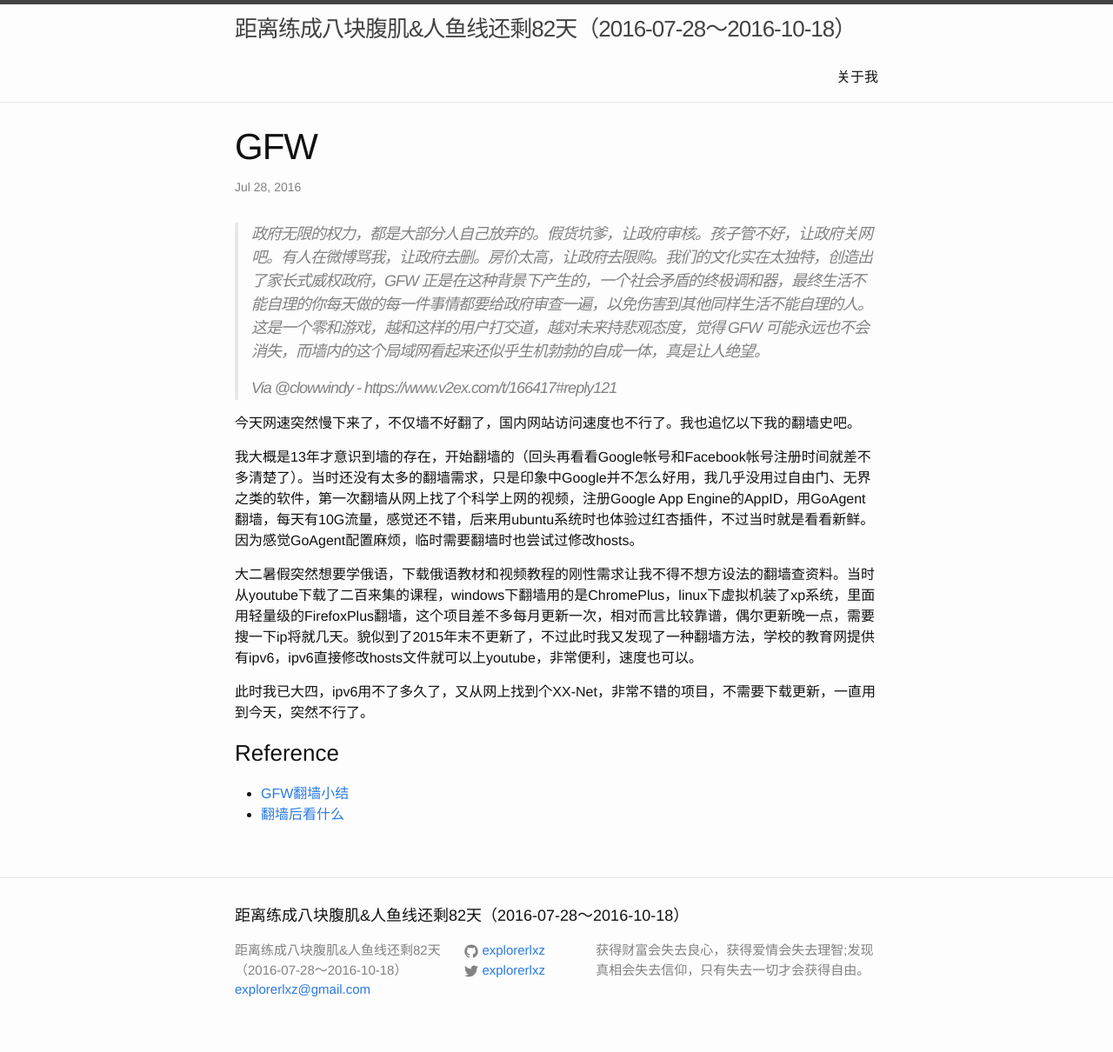
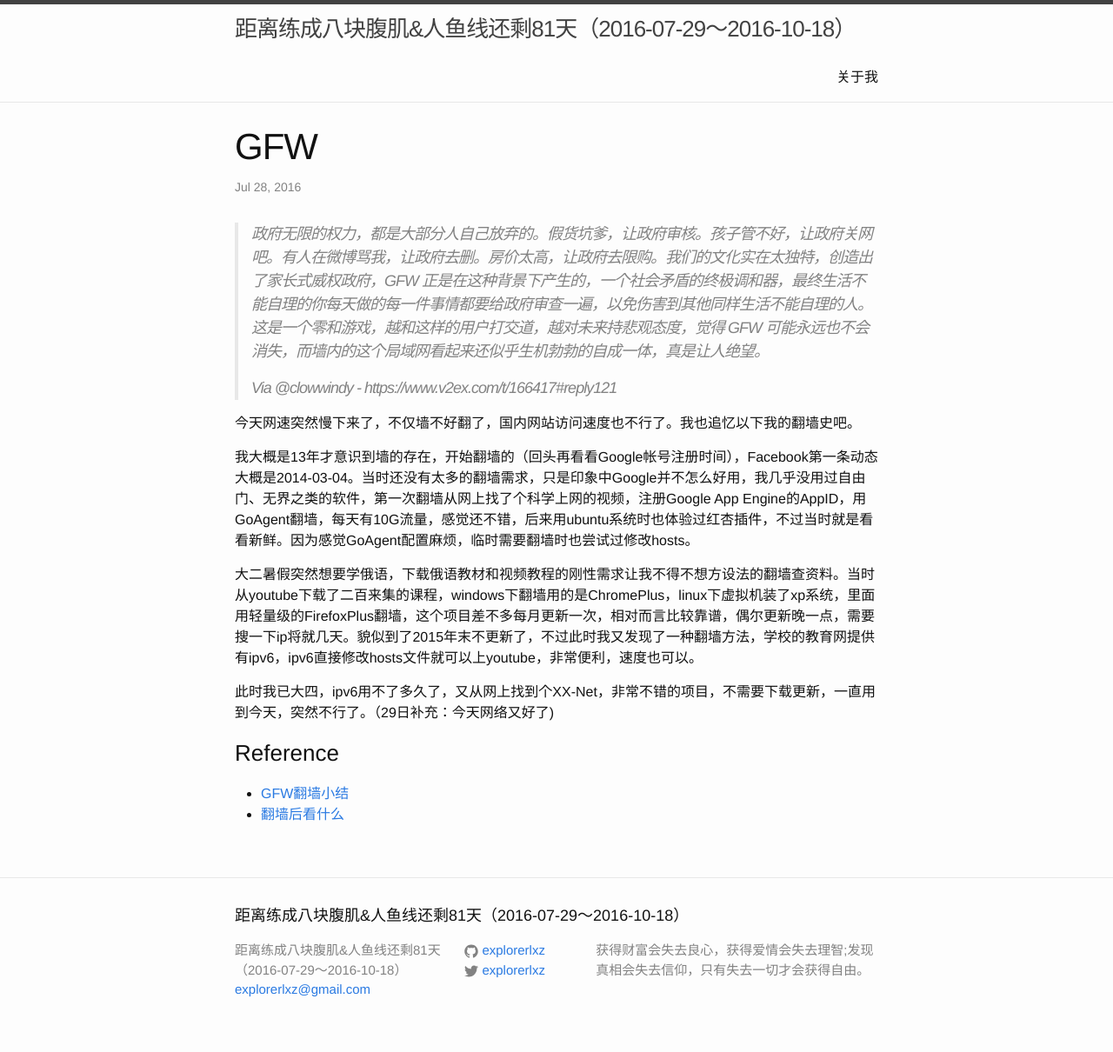
Before and after one commit to explorerlxz/explorerlxz.github.io, a Jekyll site: the page built from _posts/2016-07-28-GFW.md, in a window 1280 px wide. Shown: the whole page at 87% size. Built offline with Jekyll 4.4.1, drawn with Linux system fonts in a browser that asks for light colours.

Commit message:
Fuck GFW

```diff
--- a/_config.yml
+++ b/_config.yml
@@ -6,7 +6,7 @@
 # 'jekyll serve'. If you change this file, please restart the server process.
 
 # Site settings
-title: 距离练成八块腹肌&人鱼线还剩82天（2016-07-28～2016-10-18）
+title: 距离练成八块腹肌&人鱼线还剩81天（2016-07-29～2016-10-18）
 email: explorerlxz@gmail.com
 description: > # this means to ignore newlines until "baseurl:"
     获得财富会失去良心，获得爱情会失去理智;发现真相会失去信仰，只有失去一切才会获得自由。
--- a/_posts/2016-07-28-GFW.md
+++ b/_posts/2016-07-28-GFW.md
@@ -11,11 +11,11 @@ date: 2016-07-28
 
 今天网速突然慢下来了，不仅墙不好翻了，国内网站访问速度也不行了。我也追忆以下我的翻墙史吧。
 
-我大概是13年才意识到墙的存在，开始翻墙的（回头再看看Google帐号和Facebook帐号注册时间就差不多清楚了）。当时还没有太多的翻墙需求，只是印象中Google并不怎么好用，我几乎没用过自由门、无界之类的软件，第一次翻墙从网上找了个科学上网的视频，注册Google App Engine的AppID，用GoAgent翻墙，每天有10G流量，感觉还不错，后来用ubuntu系统时也体验过红杏插件，不过当时就是看看新鲜。因为感觉GoAgent配置麻烦，临时需要翻墙时也尝试过修改hosts。
+我大概是13年才意识到墙的存在，开始翻墙的（回头再看看Google帐号注册时间），Facebook第一条动态大概是2014-03-04。当时还没有太多的翻墙需求，只是印象中Google并不怎么好用，我几乎没用过自由门、无界之类的软件，第一次翻墙从网上找了个科学上网的视频，注册Google App Engine的AppID，用GoAgent翻墙，每天有10G流量，感觉还不错，后来用ubuntu系统时也体验过红杏插件，不过当时就是看看新鲜。因为感觉GoAgent配置麻烦，临时需要翻墙时也尝试过修改hosts。
 
 大二暑假突然想要学俄语，下载俄语教材和视频教程的刚性需求让我不得不想方设法的翻墙查资料。当时从youtube下载了二百来集的课程，windows下翻墙用的是ChromePlus，linux下虚拟机装了xp系统，里面用轻量级的FirefoxPlus翻墙，这个项目差不多每月更新一次，相对而言比较靠谱，偶尔更新晚一点，需要搜一下ip将就几天。貌似到了2015年末不更新了，不过此时我又发现了一种翻墙方法，学校的教育网提供有ipv6，ipv6直接修改hosts文件就可以上youtube，非常便利，速度也可以。
 
-此时我已大四，ipv6用不了多久了，又从网上找到个XX-Net，非常不错的项目，不需要下载更新，一直用到今天，突然不行了。
+此时我已大四，ipv6用不了多久了，又从网上找到个XX-Net，非常不错的项目，不需要下载更新，一直用到今天，突然不行了。（29日补充：今天网络又好了)
 
 ### Reference
 
```
